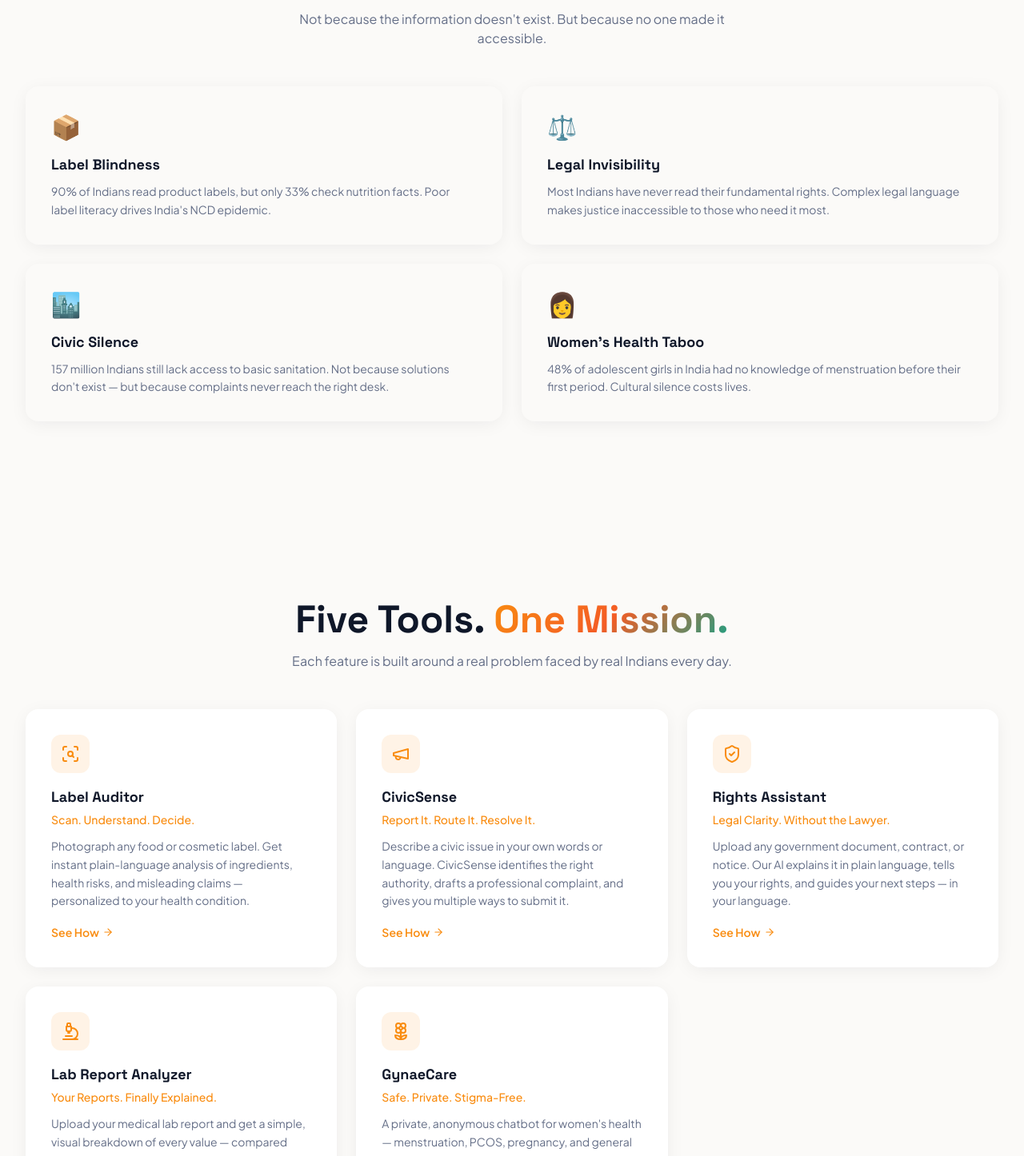
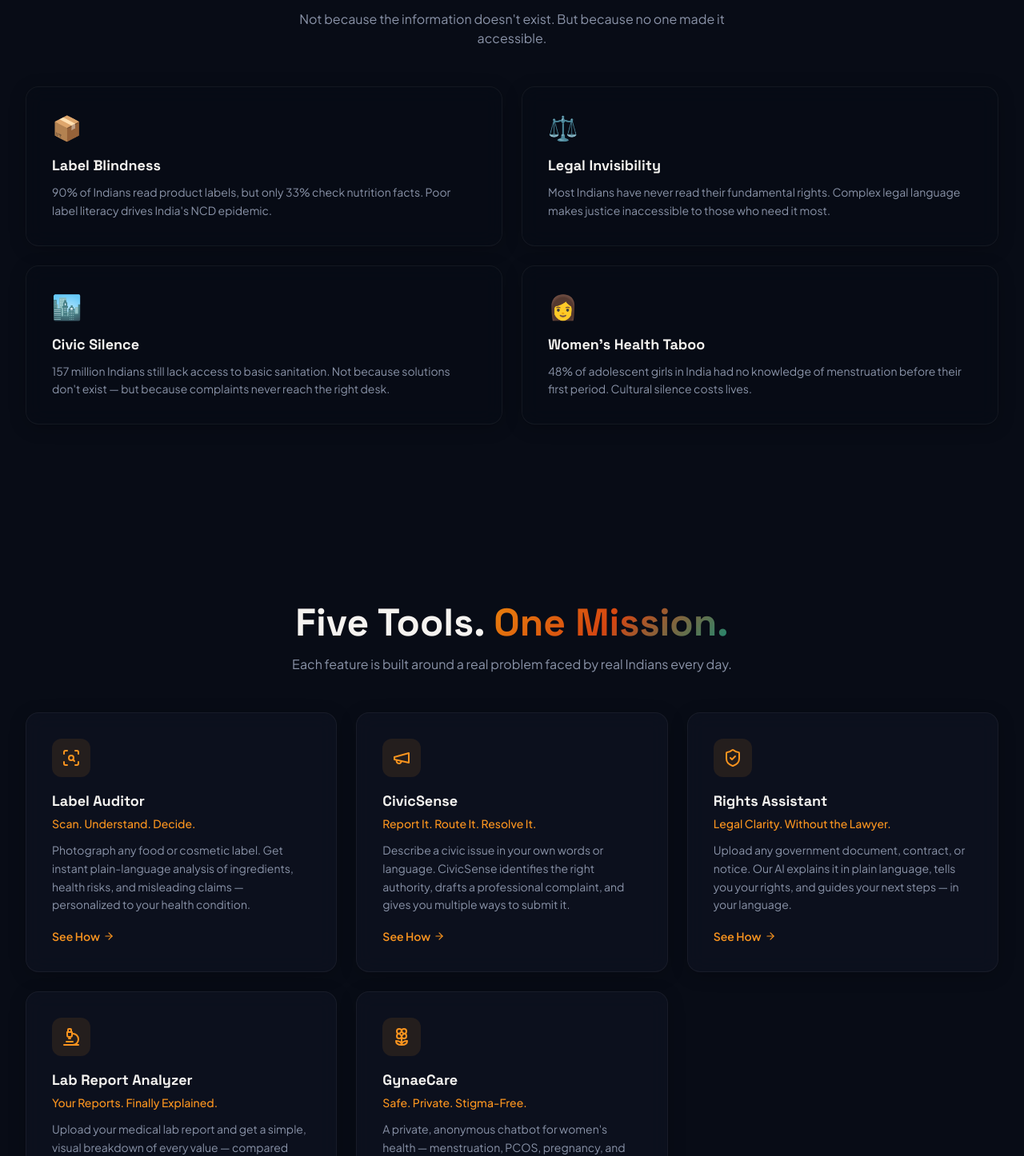
Before and after one commit to sanchit1606/bharatsetu-connect, a React (Vite) app: page / in a window 1280 px wide. Shown: the part 964-2410 px from the top of the page at 80% size. Built offline with nearby package versions, Linux system fonts and the light colour scheme; the HTML template or start-up script is replaced by a standard one.

Commit message:
style: make home page cards semi-transparent

```diff
--- a/src/pages/Index.tsx
+++ b/src/pages/Index.tsx
@@ -4,6 +4,7 @@
 import ScrollReveal from "@/components/ScrollReveal";
 import StatCounter from "@/components/StatCounter";
 import WebGLShader from "@/components/WebGLShader";
+import Footer from "@/components/Footer";
 
 const TypewriterText = ({ text, delay = 0 }: { text: string; delay?: number }) => {
   const [displayed, setDisplayed] = useState("");
@@ -71,6 +72,18 @@
 ];
 
 const Index = () => {
+  // Force dark theme on home page, restore user preference on unmount
+  useEffect(() => {
+    const savedTheme = localStorage.getItem("theme");
+    const wasDark = document.documentElement.classList.contains("dark");
+    document.documentElement.classList.add("dark");
+
+    return () => {
+      if (savedTheme === "light" || (!savedTheme && !wasDark)) {
+        document.documentElement.classList.remove("dark");
+      }
+    };
+  }, []);
   return (
     <div className="min-h-screen relative">
       {/* WebGL Shader Background — fixed behind everything */}
@@ -120,7 +133,7 @@
             <div className="grid grid-cols-1 sm:grid-cols-2 gap-4 lg:gap-6">
               {problemCards.map((card, i) => (
                 <ScrollReveal key={card.title} delay={i * 100}>
-                  <div className="bg-background rounded-2xl p-6 lg:p-8 card-elevated h-full">
+                  <div className="bg-background/60 backdrop-blur-md rounded-2xl p-6 lg:p-8 card-elevated h-full border border-white/5">
                     <span className="text-3xl mb-4 block">{card.emoji}</span>
                     <h3 className="font-display font-bold text-lg text-foreground mb-2">{card.title}</h3>
                     <p className="text-sm text-muted-foreground leading-relaxed">{card.stat}</p>
@@ -141,7 +154,7 @@
             <div className="grid grid-cols-1 sm:grid-cols-2 lg:grid-cols-3 gap-4 lg:gap-6">
               {features.map((f, i) => (
                 <ScrollReveal key={f.name} delay={i * 80}>
-                  <Link to={`/features#${f.anchor}`} className="block bg-card rounded-2xl p-6 lg:p-8 card-elevated h-full group">
+                  <Link to={`/features#${f.anchor}`} className="block bg-card/60 backdrop-blur-md rounded-2xl p-6 lg:p-8 card-elevated h-full group border border-white/5">
                     <div className="w-12 h-12 rounded-xl bg-primary/10 flex items-center justify-center mb-4 group-hover:bg-primary/20 transition-colors">
                       <f.icon className="w-6 h-6 text-primary" />
                     </div>
@@ -200,7 +213,7 @@
             <div className="grid grid-cols-1 md:grid-cols-3 gap-4 lg:gap-6">
               {techBlocks.map((b, i) => (
                 <ScrollReveal key={b.title} delay={i * 100}>
-                  <div className="bg-card rounded-2xl p-6 lg:p-8 card-elevated h-full">
+                  <div className="bg-card/60 backdrop-blur-md rounded-2xl p-6 lg:p-8 card-elevated h-full border border-white/5">
                     <div className="w-10 h-10 rounded-lg bg-accent/10 flex items-center justify-center mb-4">
                       <b.icon className="w-5 h-5 text-accent" />
                     </div>
@@ -222,7 +235,7 @@
             <div className="flex gap-4 overflow-x-auto pb-4 snap-x snap-mandatory scrollbar-none -mx-4 px-4">
               {personas.map((p, i) => (
                 <ScrollReveal key={p.name} delay={i * 80} className="min-w-[280px] sm:min-w-[320px] snap-center">
-                  <div className="bg-background rounded-2xl p-6 card-elevated h-full">
+                  <div className="bg-background/60 backdrop-blur-md rounded-2xl p-6 card-elevated h-full border border-white/5">
                     <span className="text-3xl block mb-3">{p.emoji}</span>
                     <p className="text-sm text-muted-foreground leading-relaxed italic mb-3">"{p.quote}"</p>
                     <p className="text-xs font-semibold text-foreground">{p.name}</p>
@@ -254,6 +267,7 @@
           </div>
         </section>
 
+        <Footer />
       </div>{/* end content wrapper */}
     </div>
   );
```
